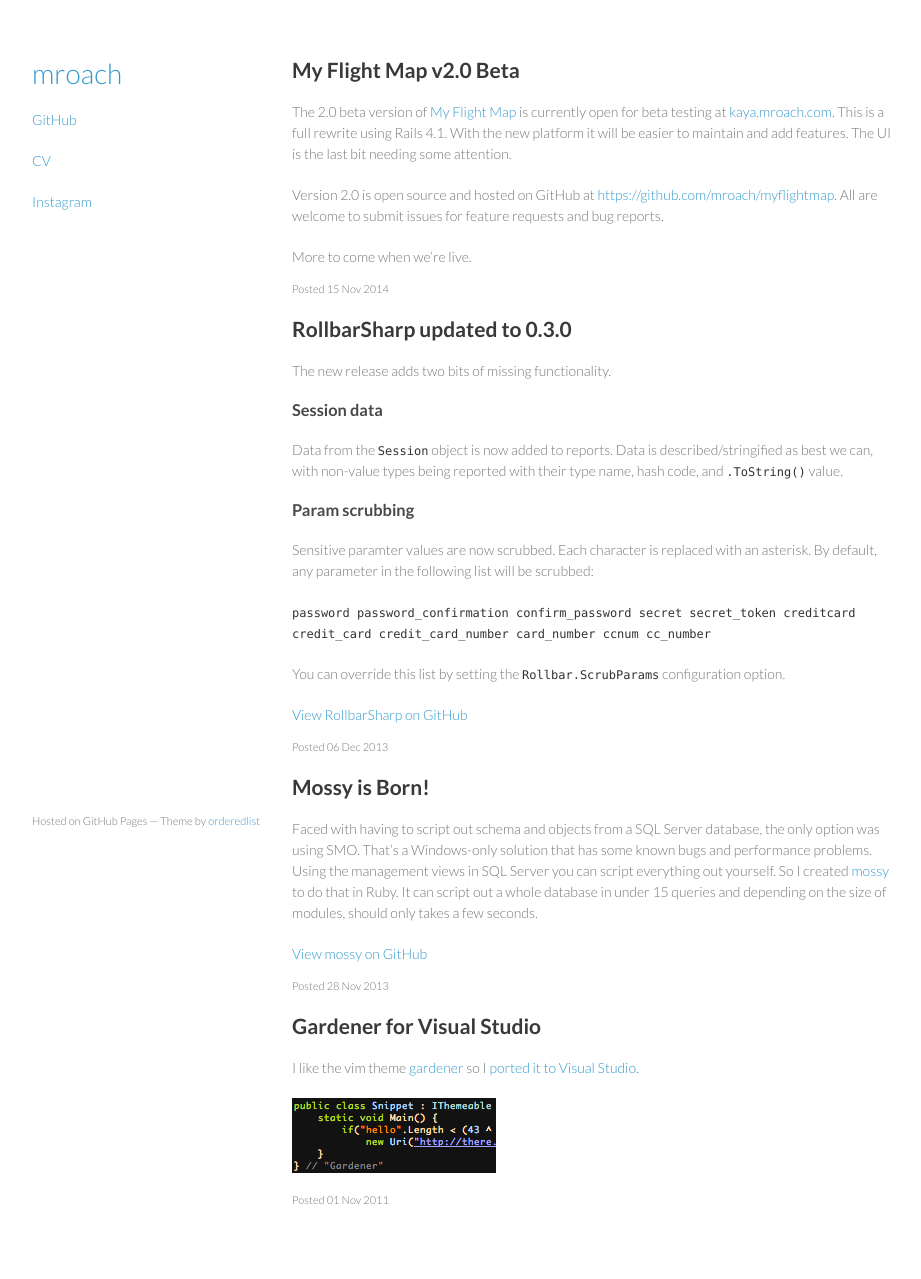
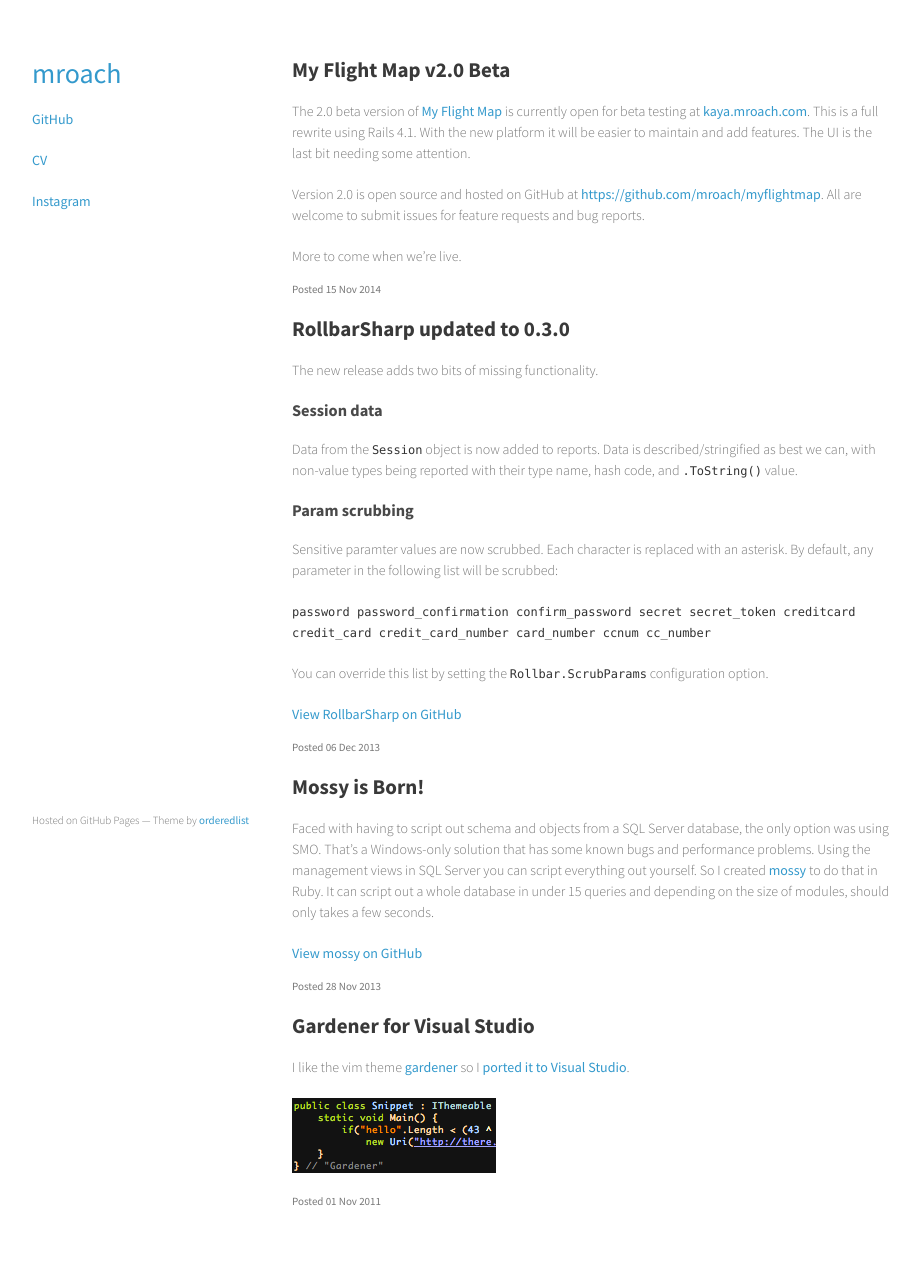
Before and after one commit to mroach/mroach.github.io, a Jekyll site: the page built from index.html, in a window 1280 px wide. Shown: the whole page, without its empty margins (178-1099 px from the left). Built offline with Jekyll 4.4.1, drawn with Linux system fonts in a browser that asks for light colours; nearby versions of some CDN libraries.

Commit message:
Switched base font to Source Sans Pro

```diff
--- a/stylesheets/styles.css
+++ b/stylesheets/styles.css
@@ -1,8 +1,8 @@
-@import url(https://fonts.googleapis.com/css?family=Lato:300italic,700italic,300,700);
+@import url(http://fonts.googleapis.com/css?family=Source+Sans+Pro:300,400,700,400italic);
 
 body {
   padding:50px;
-  font:14px/1.5 Lato, "Helvetica Neue", Helvetica, Arial, sans-serif;
+  font:14px/1.5 "Source Sans Pro", "Helvetica Neue", Helvetica, Arial, sans-serif;
   color:#777;
   font-weight:300;
 }
```
